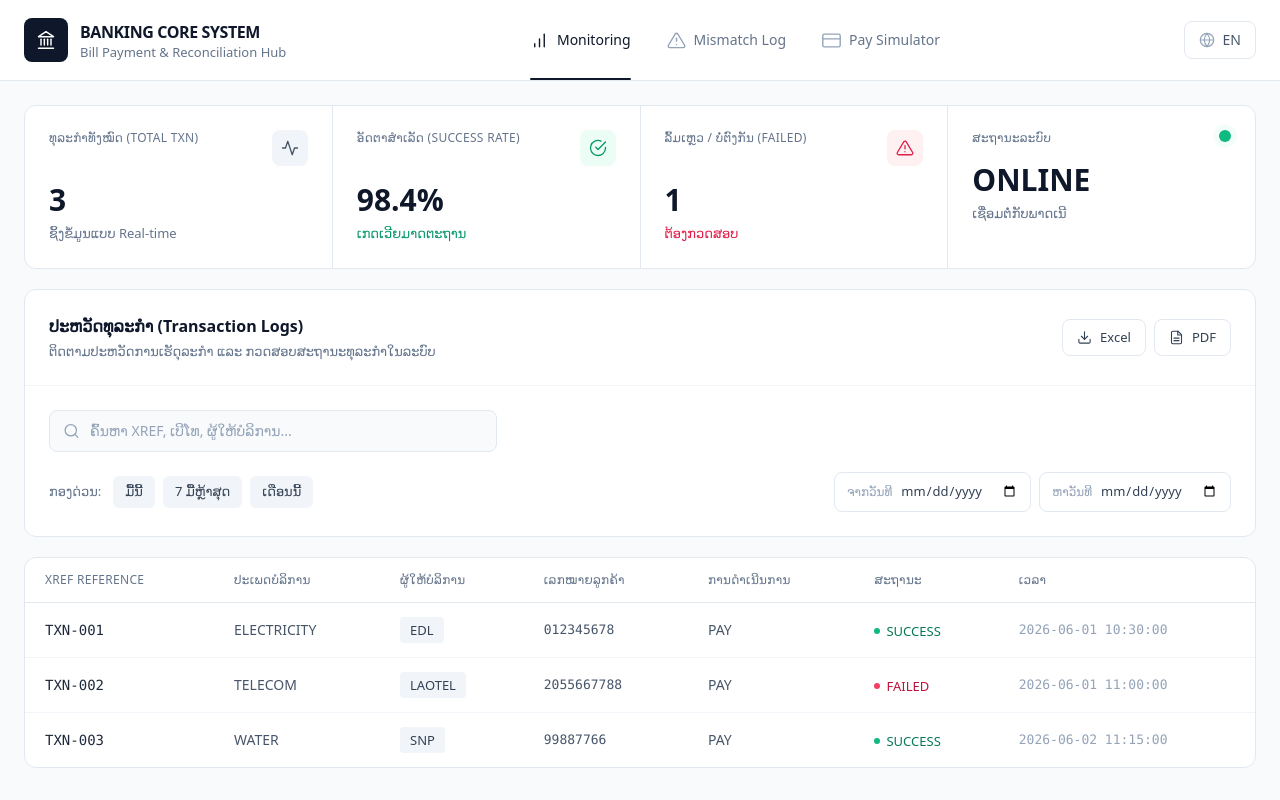
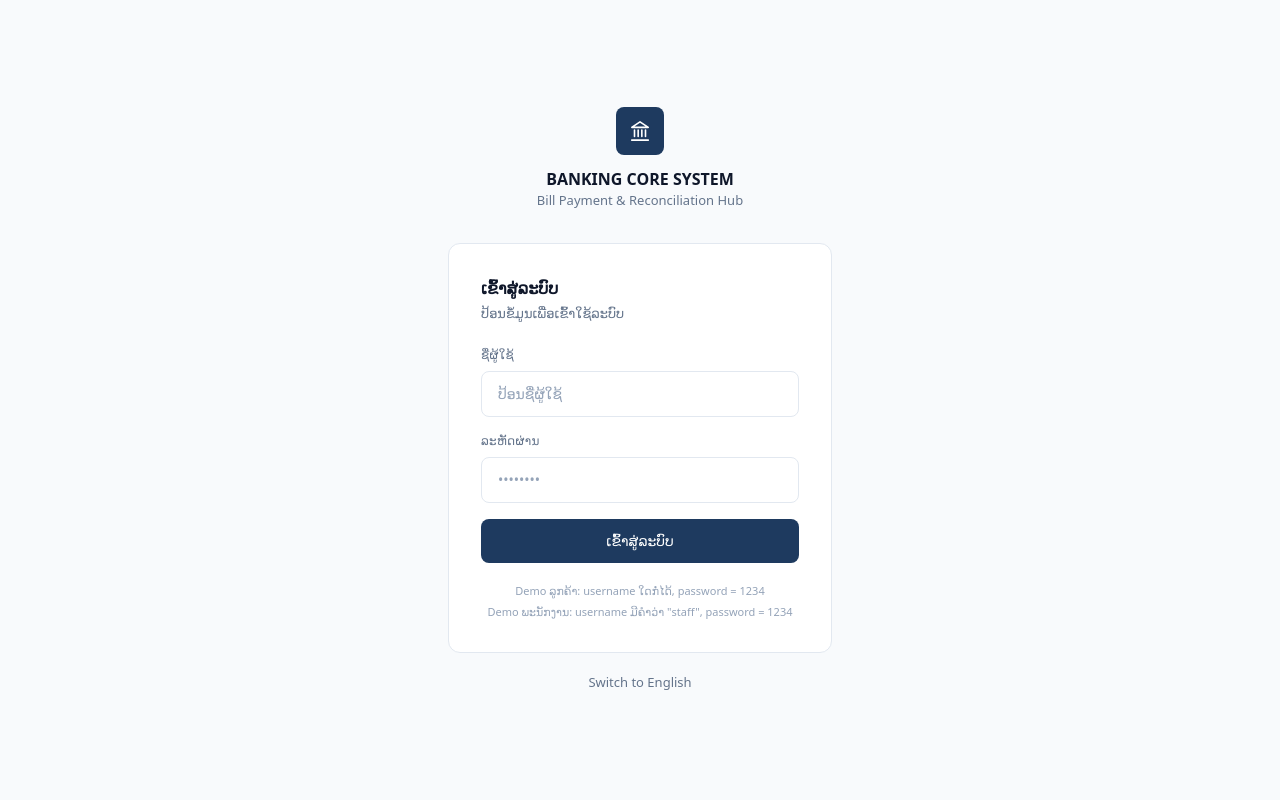
Before and after one commit to maxsytaikeo-commits/BillPayment, a React (Vite) app in the folder BillPayment-Frontend/: page / in a window 1280 px wide. Built offline with nearby package versions, Linux system fonts and the light colour scheme.

Commit message:
update login page

```diff
--- a/BillPayment-Frontend/src/App.jsx
+++ b/BillPayment-Frontend/src/App.jsx
@@ -6,9 +6,11 @@ import TransactionFilter from './components/TransactionFilter';
 import TransactionTable from './components/TransactionTable';
 import MismatchLog from './components/MismatchLog';
 import PaySimulator from './components/PaySimulator';
+import Login from './components/Login';
 
 export default function App() {
   const [lang, setLang] = useState('lo');
+  const [user, setUser] = useState(null);
   const t = translations[lang] || translations['lo'];
 
   const [activeTab, setActiveTab] = useState('monitoring');
@@ -33,6 +35,17 @@ export default function App() {
   const [consumerNo, setConsumerNo] = useState('012345678');
   const [billData, setBillData] = useState(null);
   const [receiptInfo, setReceiptInfo] = useState(null);
+
+  // ຫຼັງ login ສຳເລັດ ໃຫ້ກຳນົດ tab ເລີ່ມຕົ້ນຕາມ role
+  const handleLogin = (u) => {
+    setUser(u);
+    setActiveTab(u.role === 'customer' ? 'payment' : 'monitoring');
+  };
+
+  const handleLogout = () => {
+    setUser(null);
+    setActiveTab('monitoring');
+  };
 
   const handleQuickFilter = (type) => {
     const today = new Date();
@@ -131,12 +144,26 @@ export default function App() {
     return matchesSearch && matchesStartDate && matchesEndDate;
   });
 
+  // ຖ້າຍັງບໍ່ Login ໃຫ້ສະແດງໜ້າ Login ກ່ອນ
+  if (!user) {
+    return <Login lang={lang} setLang={setLang} onLogin={handleLogin} />;
+  }
+
   return (
     <div className="min-h-screen w-full bg-slate-50 text-slate-800 font-sans flex flex-col">
-      <Header t={t} lang={lang} setLang={setLang} activeTab={activeTab} setActiveTab={setActiveTab} />
+      <Header
+        t={t}
+        lang={lang}
+        setLang={setLang}
+        activeTab={activeTab}
+        setActiveTab={setActiveTab}
+        user={user}
+        onLogout={handleLogout}
+      />
 
-      <main className="w-full flex-1 px-6 py-6 space-y-5">
-        {activeTab === 'monitoring' && (
+      <main className="w-full flex-1 max-w-7xl mx-auto px-6 py-8 space-y-6">
+        {/* ໜ້າສະເພາະພະນັກງານ Bank ເທົ່ານັ້ນ */}
+        {activeTab === 'monitoring' && user.role === 'staff' && (
           <div className="space-y-5">
             <SummaryCards t={t} transactions={transactions} mismatches={mismatches} />
             <TransactionFilter
@@ -155,10 +182,11 @@ export default function App() {
           </div>
         )}
 
-        {activeTab === 'mismatch' && (
+        {activeTab === 'mismatch' && user.role === 'staff' && (
           <MismatchLog t={t} mismatches={mismatches} handleRetry={handleRetry} />
         )}
 
+        {/* ໜ້າສະເພາະລູກຄ້າ (ແຕ່ staff ກໍ່ເບິ່ງໄດ້ ສຳລັບທົດສອບ) */}
         {activeTab === 'payment' && (
           <PaySimulator
             t={t}
--- a/BillPayment-Frontend/src/components/Header.jsx
+++ b/BillPayment-Frontend/src/components/Header.jsx
@@ -1,18 +1,20 @@
 import { IconLandmark, IconBarChart, IconAlertTriangle, IconCreditCard, IconGlobe } from './icons';
 
-export default function Header({ t = {}, lang, setLang, activeTab, setActiveTab }) {
-    const navItems = [
-        { key: 'monitoring', label: t?.tabMonitoring ? t.tabMonitoring.replace(/\s+/s, '') : '', icon: IconBarChart },
-        { key: 'mismatch', label: t?.tabMismatch ? t.tabMismatch.replace(/\s+/s, '') : '', icon: IconAlertTriangle },
-        { key: 'payment', label: t?.tabPayment ? t.tabPayment.replace(/\s+/s, '') : '', icon: IconCreditCard },
+export default function Header({ t, lang, setLang, activeTab, setActiveTab, user, onLogout }) {
+  const allNavItems = [
+    { key: 'monitoring', label: t?.tabMonitoring ? t.tabMonitoring.replace(/^\S+\s/, '') : '', icon: IconBarChart, roles: ['staff'] },
+    { key: 'mismatch', label: t?.tabMismatch ? t.tabMismatch.replace(/^\S+\s/, '') : '', icon: IconAlertTriangle, roles: ['staff'] },
+    { key: 'payment', label: t?.tabPayment ? t.tabPayment.replace(/^\S+\s/, '') : '', icon: IconCreditCard, roles: ['customer', 'staff'] },
   ];
+
+  const navItems = allNavItems.filter(item => item.roles.includes(user?.role));
 
   return (
     <header className="bg-white border-b border-slate-200 sticky top-0 z-50 print:hidden">
       <div className="max-w-7xl mx-auto px-6">
         <div className="h-20 flex items-center justify-between gap-6">
           <div className="flex items-center gap-3 min-w-0">
-            <div className="h-11 w-11 shrink-0 rounded-lg bg-slate-900 flex items-center justify-center text-white">
+            <div className="h-11 w-11 shrink-0 rounded-lg bg-[#1e3a5f] flex items-center justify-center text-white">
               <IconLandmark size={20} />
             </div>
             <div className="min-w-0 leading-tight">
@@ -33,19 +35,37 @@ export default function Header({ t = {}, lang, setLang, activeTab, setActiveTab
                 <Icon size={19} className={activeTab === key ? 'text-slate-900' : 'text-slate-400'} />
                 {label}
                 {activeTab === key && (
-                  <span className="absolute bottom-0 left-4 right-4 h-[2.5px] bg-slate-900 rounded-full" />
+                  <span className="absolute bottom-0 left-4 right-4 h-[2.5px] bg-[#1e3a5f] rounded-full" />
                 )}
               </button>
             ))}
           </nav>
 
+          <div className="flex items-center gap-2 shrink-0">
+            {user && (
+              <span className="hidden sm:inline-flex items-center px-2.5 py-1 bg-slate-100 rounded-md text-[11px] font-medium text-slate-500 uppercase tracking-wide">
+                {user.role === 'staff' ? (lang === 'lo' ? 'ພະນັກງານ' : 'Staff') : (lang === 'lo' ? 'ລູກຄ້າ' : 'Customer')}
+              </span>
+            )}
+
             <button
               onClick={() => setLang(lang === 'lo' ? 'en' : 'lo')}
-            className="flex items-center gap-2 px-3.5 py-2 border border-slate-200 hover:border-slate-300 hover:bg-slate-50 rounded-lg text-sm font-medium text-slate-600 transition-colors shrink-0"
+              className="flex items-center gap-2 px-3.5 py-2 border border-slate-200 hover:border-slate-300 hover:bg-slate-50 rounded-lg text-sm font-medium text-slate-600 transition-colors"
             >
               <IconGlobe size={16} className="text-slate-400" />
               {lang === 'lo' ? 'EN' : 'LA'}
             </button>
+
+            {user && (
+              <button
+                onClick={onLogout}
+                className="flex items-center gap-2 px-3.5 py-2 border border-slate-200 hover:border-rose-200 hover:bg-rose-50 hover:text-rose-600 rounded-lg text-sm font-medium text-slate-600 transition-colors"
+                title={user.username}
+              >
+                {lang === 'lo' ? 'ອອກ' : 'Logout'}
+              </button>
+            )}
+          </div>
         </div>
 
         {/* Mobile nav */}
@@ -60,7 +80,7 @@ export default function Header({ t = {}, lang, setLang, activeTab, setActiveTab
             >
               <Icon size={16} />
               {label}
-              {activeTab === key && <span className="absolute bottom-0 left-2 right-2 h-[2.5px] bg-slate-900 rounded-full" />}
+              {activeTab === key && <span className="absolute bottom-0 left-2 right-2 h-[2.5px] bg-[#1e3a5f] rounded-full" />}
             </button>
           ))}
         </nav>
--- /dev/null
+++ b/BillPayment-Frontend/src/components/Login.jsx
@@ -0,0 +1,117 @@
+import { useState } from 'react';
+import { IconLandmark, IconAlertTriangle } from './icons';
+
+export default function Login({ lang, setLang, onLogin }) {
+  const [username, setUsername] = useState('');
+  const [password, setPassword] = useState('');
+  const [error, setError] = useState('');
+  const [loading, setLoading] = useState(false);
+
+  const handleSubmit = (e) => {
+    e.preventDefault();
+    setError('');
+
+    if (!username || !password) {
+      setError(lang === 'lo' ? 'ກະລຸນາປ້ອນຊື່ຜູ້ໃຊ້ ແລະ ລະຫັດຜ່ານ' : 'Please enter username and password');
+      return;
+    }
+
+    setLoading(true);
+
+    // TODO: ແທນທີ່ດ້ວຍການເອີ້ນ API ຈິງ ເມື່ອ Backend ພ້ອມ
+    // ຕົວຢ່າງ: POST /api/login { username, password }
+    // Backend ຄວນຕອບກັບ role ມາຈາກ tb_users.user_status (ເຊັ່ນ 'staff' ຫຼື 'customer')
+    setTimeout(() => {
+      setLoading(false);
+      if (password === '1234') {
+        // mock role check — ໃນລະບົບຈິງ role ຕ້ອງມາຈາກ Backend response
+        const role = username.toLowerCase().includes('staff') ? 'staff' : 'customer';
+        onLogin({ username, role });
+      } else {
+        setError(lang === 'lo' ? 'ຊື່ຜູ້ໃຊ້ ຫຼື ລະຫັດຜ່ານບໍ່ຖືກຕ້ອງ' : 'Invalid username or password');
+      }
+    }, 500);
+  };
+
+  return (
+    <div className="min-h-screen w-full bg-slate-50 flex items-center justify-center px-4">
+      <div className="w-full max-w-sm">
+        <div className="flex flex-col items-center gap-3 mb-8">
+          <div className="h-12 w-12 rounded-lg bg-[#1e3a5f] flex items-center justify-center text-white">
+            <IconLandmark size={22} />
+          </div>
+          <div className="text-center">
+            <p className="font-semibold text-base text-slate-900">BANKING CORE SYSTEM</p>
+            <p className="text-[13px] text-slate-500">Bill Payment & Reconciliation Hub</p>
+          </div>
+        </div>
+
+        <div className="bg-white border border-slate-200 rounded-xl p-8">
+          <h1 className="text-base font-semibold text-slate-900 mb-1">
+            {lang === 'lo' ? 'ເຂົ້າສູ່ລະບົບ' : 'Sign in'}
+          </h1>
+          <p className="text-[13px] text-slate-500 mb-6">
+            {lang === 'lo' ? 'ປ້ອນຂໍ້ມູນເພື່ອເຂົ້າໃຊ້ລະບົບ' : 'Enter your credentials to continue'}
+          </p>
+
+          {error && (
+            <div className="flex items-center gap-2 bg-rose-50 border border-rose-200 text-rose-700 text-[13px] rounded-lg px-3.5 py-2.5 mb-5">
+              <IconAlertTriangle size={15} />
+              {error}
+            </div>
+          )}
+
+          <form onSubmit={handleSubmit} className="space-y-4">
+            <div>
+              <label className="block text-xs font-medium text-slate-500 uppercase tracking-wide mb-2">
+                {lang === 'lo' ? 'ຊື່ຜູ້ໃຊ້' : 'Username'}
+              </label>
+              <input
+                type="text"
+                value={username}
+                onChange={(e) => setUsername(e.target.value)}
+                placeholder={lang === 'lo' ? 'ປ້ອນຊື່ຜູ້ໃຊ້' : 'Enter username'}
+                className="w-full bg-white border border-slate-200 rounded-lg px-4 py-3 text-sm text-slate-800 placeholder-slate-400 focus:outline-none focus:ring-2 focus:ring-slate-900/10 focus:border-slate-300"
+              />
+            </div>
+
+            <div>
+              <label className="block text-xs font-medium text-slate-500 uppercase tracking-wide mb-2">
+                {lang === 'lo' ? 'ລະຫັດຜ່ານ' : 'Password'}
+              </label>
+              <input
+                type="password"
+                value={password}
+                onChange={(e) => setPassword(e.target.value)}
+                placeholder="••••••••"
+                className="w-full bg-white border border-slate-200 rounded-lg px-4 py-3 text-sm text-slate-800 placeholder-slate-400 focus:outline-none focus:ring-2 focus:ring-slate-900/10 focus:border-slate-300"
+              />
+            </div>
+
+            <button
+              type="submit"
+              disabled={loading}
+              className="w-full bg-[#1e3a5f] hover:bg-[#16304d] disabled:opacity-60 text-white font-medium py-3 rounded-lg transition-colors text-sm"
+            >
+              {loading
+                ? (lang === 'lo' ? 'ກຳລັງກວດສອບ...' : 'Signing in...')
+                : (lang === 'lo' ? 'ເຂົ້າສູ່ລະບົບ' : 'Sign in')}
+            </button>
+          </form>
+
+          <div className="text-[11px] text-slate-400 text-center mt-5 space-y-1">
+            <p>{lang === 'lo' ? 'Demo ລູກຄ້າ: username ໃດກໍ່ໄດ້, password = 1234' : 'Demo customer: any username, password = 1234'}</p>
+            <p>{lang === 'lo' ? 'Demo ພະນັກງານ: username ມີຄຳວ່າ "staff", password = 1234' : 'Demo staff: username contains "staff", password = 1234'}</p>
+          </div>
+        </div>
+
+        <button
+          onClick={() => setLang(lang === 'lo' ? 'en' : 'lo')}
+          className="w-full text-center text-[13px] text-slate-500 hover:text-slate-800 mt-5"
+        >
+          {lang === 'lo' ? 'Switch to English' : 'ປ່ຽນເປັນພາສາລາວ'}
+        </button>
+      </div>
+    </div>
+  );
+}
--- a/BillPayment-Frontend/src/components/MismatchLog.jsx
+++ b/BillPayment-Frontend/src/components/MismatchLog.jsx
@@ -54,7 +54,7 @@ export default function MismatchLog({ t, mismatches, handleRetry }) {
                   </td>
                   <td className="py-4 px-5 text-center">
                     {item.resolutionStatus === 'PENDING' ? (
-                      <button onClick={() => handleRetry(item.xref)} className="inline-flex items-center gap-2 bg-slate-900 hover:bg-slate-800 text-white font-medium px-3.5 py-2 rounded-lg text-[13px] transition-colors">
+                      <button onClick={() => handleRetry(item.xref)} className="inline-flex items-center gap-2 bg-slate-900 hover:bg-[#16304d] text-white font-medium px-3.5 py-2 rounded-lg text-[13px] transition-colors">
                         <IconRefresh size={14} /> {t.retryApi.replace(/^\S+\s/, '')}
                       </button>
                     ) : (
--- a/BillPayment-Frontend/src/components/PaySimulator.jsx
+++ b/BillPayment-Frontend/src/components/PaySimulator.jsx
@@ -1,6 +1,14 @@
-import { IconZap, IconSmartphone, IconDroplet, IconArrowLeft, IconCheckCircle, IconRefresh, IconSearch, IconCreditCard } from './icons';
+import { IconZap, IconSmartphone, IconDroplet, IconArrowLeft, IconCheckCircle, IconRefresh, IconSearch, IconCreditCard, IconChevronDown } from './icons';
 
 const serviceIcons = { ELECTRICITY: IconZap, TELECOM: IconSmartphone, WATER: IconDroplet };
+
+// ເພີ່ມ provider ໃໝ່ຢູ່ນີ້ບ່ອນດຽວ — ຂະຫຍາຍໄດ້ບໍ່ຈຳກັດ ບໍ່ຕ້ອງແກ້ layout
+const allProviders = [
+  { code: 'EDL', name: 'ໄຟຟ້າລາວ', service: 'ELECTRICITY' },
+  { code: 'SNP', name: 'ນ້ຳປະປາ', service: 'WATER' },
+  { code: 'LAOTEL', name: 'Lao Telecom', service: 'TELECOM' },
+  { code: 'UNITEL', name: 'Unitel', service: 'TELECOM' },
+];
 
 export default function PaySimulator({
   t, lang, paymentStep, setPaymentStep, serviceCode, setServiceCode,
@@ -12,6 +20,14 @@ export default function PaySimulator({
     { n: 2, label: lang === 'lo' ? 'ຢືນຢັນ' : 'Confirm' },
     { n: 3, label: lang === 'lo' ? 'ໃບຮັບເງິນ' : 'Receipt' },
   ];
+
+  const groupedProviders = allProviders.reduce((groups, p) => {
+    (groups[p.service] = groups[p.service] || []).push(p);
+    return groups;
+  }, {});
+
+  const CurrentServiceIcon = serviceIcons[serviceCode] || IconCreditCard;
+  const currentProvider = allProviders.find(p => p.code === providerCode);
 
   return (
     <div className="space-y-6">
@@ -28,7 +44,7 @@ export default function PaySimulator({
               <div key={s.n} className="flex items-center gap-3 flex-1">
                 <div className="flex items-center gap-2.5">
                   <div className={`w-7 h-7 rounded-full flex items-center justify-center text-xs font-semibold shrink-0 ${
-                    paymentStep === s.n ? 'bg-slate-900 text-white' :
+                    paymentStep === s.n ? 'bg-[#1e3a5f] text-white' :
                     paymentStep > s.n ? 'bg-emerald-500 text-white' : 'bg-slate-100 text-slate-400'
                   }`}>
                     {paymentStep > s.n ? '✓' : s.n}
@@ -43,51 +59,31 @@ export default function PaySimulator({
           {paymentStep === 1 && (
             <form onSubmit={handleInquiry} className="space-y-6">
               <div>
-                <label className="block text-xs font-medium text-slate-500 uppercase tracking-wide mb-2.5">{t.serviceType}</label>
-                <div className="grid grid-cols-3 gap-3">
-                  {['ELECTRICITY', 'TELECOM', 'WATER'].map((sv) => {
-                    const Icon = serviceIcons[sv];
-                    const active = serviceCode === sv;
-                    return (
-                      <button
-                        type="button"
-                        key={sv}
-                        onClick={() => {
-                          setServiceCode(sv);
-                          if (sv === 'ELECTRICITY') setProviderCode('EDL');
-                          else if (sv === 'WATER') setProviderCode('SNP');
-                          else setProviderCode('LAOTEL');
-                        }}
-                        className={`flex flex-col items-center gap-2 py-4 rounded-lg border text-[13px] font-medium transition-colors ${
-                          active ? 'border-slate-900 bg-slate-900 text-white' : 'border-slate-200 text-slate-600 hover:border-slate-300'
-                        }`}
-                      >
-                        <Icon size={20} />
-                        {sv}
-                      </button>
-                    );
-                  })}
+                <label className="block text-xs font-medium text-slate-500 uppercase tracking-wide mb-2.5">{t.providerPartner}</label>
+                <div className="relative">
+                  <span className="absolute left-3.5 top-1/2 -translate-y-1/2 text-slate-400 pointer-events-none">
+                    <CurrentServiceIcon size={18} />
+                  </span>
+                  <select
+                    value={providerCode}
+                    onChange={(e) => {
+                      const selected = e.target.value;
+                      setProviderCode(selected);
+                      const found = allProviders.find(p => p.code === selected);
+                      if (found) setServiceCode(found.service);
+                    }}
+                    className="w-full appearance-none bg-white border border-slate-200 rounded-lg pl-11 pr-10 py-3 text-sm text-slate-800 focus:outline-none focus:ring-2 focus:ring-slate-900/10 focus:border-slate-300"
+                  >
+                    {Object.entries(groupedProviders).map(([service, providers]) => (
+                      <optgroup key={service} label={service}>
+                        {providers.map(p => (
+                          <option key={p.code} value={p.code}>{p.code} — {p.name}</option>
+                        ))}
+                      </optgroup>
+                    ))}
+                  </select>
+                  <IconChevronDown size={16} className="absolute right-3.5 top-1/2 -translate-y-1/2 text-slate-400 pointer-events-none" />
                 </div>
-              </div>
-
-              <div>
-                <label className="block text-xs font-medium text-slate-500 uppercase tracking-wide mb-2.5">{t.providerPartner}</label>
-                <select
-                  value={providerCode}
-                  onChange={(e) => setProviderCode(e.target.value)}
-                  className="w-full bg-white border border-slate-200 rounded-lg px-4 py-3 text-sm text-slate-800 focus:outline-none focus:ring-2 focus:ring-slate-900/10 focus:border-slate-300"
-                >
-                  {serviceCode === 'ELECTRICITY' ? (
-                    <option value="EDL">EDL — ໄຟຟ້າລາວ</option>
-                  ) : serviceCode === 'WATER' ? (
-                    <option value="SNP">SNP — ນ້ຳປະປາ</option>
-                  ) : (
-                    <>
-                      <option value="LAOTEL">LAOTEL</option>
-                      <option value="UNITEL">UNITEL</option>
-                    </>
-                  )}
-                </select>
               </div>
 
               <div>
@@ -100,7 +96,7 @@ export default function PaySimulator({
                 />
               </div>
 
-              <button type="submit" className="w-full flex items-center justify-center gap-2 bg-slate-900 hover:bg-slate-800 text-white font-medium py-3 rounded-lg transition-colors text-sm">
+              <button type="submit" className="w-full flex items-center justify-center gap-2 bg-[#1e3a5f] hover:bg-[#16304d] text-white font-medium py-3 rounded-lg transition-colors text-sm">
                 <IconSearch size={16} /> {t.inquiryBtn.replace(/^\S+\s/, '')}
               </button>
             </form>
@@ -135,7 +131,7 @@ export default function PaySimulator({
                 <button onClick={() => setPaymentStep(1)} className="flex items-center justify-center gap-2 w-1/3 border border-slate-200 hover:bg-slate-50 text-slate-700 font-medium py-3 rounded-lg text-sm transition-colors">
                   <IconArrowLeft size={16} /> {t.backBtn}
                 </button>
-                <button onClick={handleConfirmPayment} className="w-2/3 bg-slate-900 hover:bg-slate-800 text-white font-medium py-3 rounded-lg text-sm transition-colors">
+                <button onClick={handleConfirmPayment} className="w-2/3 bg-slate-900 hover:bg-[#16304d] text-white font-medium py-3 rounded-lg text-sm transition-colors">
                   {t.confirmPayBtn.replace(/^\S+\s/, '')}
                 </button>
               </div>
@@ -160,7 +156,7 @@ export default function PaySimulator({
                 <p><span className="text-slate-500">Time</span> · {receiptInfo.payDate}</p>
               </div>
 
-              <button onClick={() => { setPaymentStep(1); setReceiptInfo(null); }} className="w-full flex items-center justify-center gap-2 bg-slate-900 hover:bg-slate-800 text-white font-medium py-3 rounded-lg text-sm transition-colors">
+              <button onClick={() => { setPaymentStep(1); setReceiptInfo(null); }} className="w-full flex items-center justify-center gap-2 bg-[#1e3a5f]  text-white font-medium py-3 rounded-lg text-sm transition-colors">
                 <IconRefresh size={16} /> {t.newTxnBtn.replace(/^\S+\s/, '')}
               </button>
             </div>
@@ -168,14 +164,14 @@ export default function PaySimulator({
         </div>
 
         {/* RIGHT: Summary / Info panel — fills space, always visible */}
-        <div className="bg-slate-900 text-white rounded-xl p-8 space-y-6 lg:sticky lg:top-24">
+        <div className="bg-[#1e3a5f] text-white rounded-xl p-8 space-y-6 lg:sticky lg:top-24">
           <div className="flex items-center gap-3">
             <div className="w-10 h-10 rounded-lg bg-white/10 flex items-center justify-center">
-              <IconCreditCard size={20} />
+              <CurrentServiceIcon size={20} />
             </div>
             <div>
               <p className="font-semibold text-sm">
-                {serviceCode === 'ELECTRICITY' ? 'EDL — ໄຟຟ້າລາວ' : serviceCode === 'WATER' ? 'SNP — ນ້ຳປະປາ' : providerCode}
+                {currentProvider ? `${currentProvider.code} — ${currentProvider.name}` : providerCode}
               </p>
               <p className="text-[13px] text-slate-400">{serviceCode}</p>
             </div>
@@ -203,7 +199,7 @@ export default function PaySimulator({
             <ol className="space-y-3 text-[13px] text-slate-300">
               <li className="flex gap-3">
                 <span className="shrink-0 w-5 h-5 rounded-full bg-white/10 flex items-center justify-center text-[11px]">1</span>
-                {lang === 'lo' ? 'ເລືອກປະເພດບໍລິການ ແລະ ໃສ່ເລກບັນຊີ' : 'Select service and enter account number'}
+                {lang === 'lo' ? 'ເລືອກຜູ້ໃຫ້ບໍລິການ ແລະ ໃສ່ເລກບັນຊີ' : 'Select provider and enter account number'}
               </li>
               <li className="flex gap-3">
                 <span className="shrink-0 w-5 h-5 rounded-full bg-white/10 flex items-center justify-center text-[11px]">2</span>
--- a/BillPayment-Frontend/src/components/icons.jsx
+++ b/BillPayment-Frontend/src/components/icons.jsx
@@ -103,7 +103,7 @@ export const IconLandmark = ({ size = 18, className = '' }) => (
 );
 
 export const IconChevronDown = ({ size = 16, className = '' }) => (
-  <svg width={size} height={size} viewBox="0 0 24 24" className={className} {...base}>
+  <svg width={size} height={size} viewBox="0 0 24 24" className={className} fill="none" stroke="currentColor" strokeWidth="1.75" strokeLinecap="round" strokeLinejoin="round">
     <polyline points="6 9 12 15 18 9" />
   </svg>
 );
--- a/BillPayment-Frontend/src/translations.js
+++ b/BillPayment-Frontend/src/translations.js
@@ -8,7 +8,7 @@ export const translations = {
     totalTxn: "ທຸລະກຳທັງໝົດ (Total Txn)",
     realtimeSynced: "● ຊິ້ງຂໍ້ມູນແບບ Real-time",
     successRate: "ອັດຕາສຳເລັດ (Success Rate)",
-    stableGateway: "ເກດເວີຍມາດຕະຖານ",
+    stableGateway: "ເກດເວມາດຕະຖານ",
     failedMismatch: "ລົ້ມເຫຼວ / ບໍ່ຕົງກັນ (Failed)",
     requiresAction: "ຕ້ອງກວດສອບ",
     systemStatus: "ສະຖານະລະບົບ",
```
Also changed, not shown: BillPayment-Frontend/src/api.js (added, +39 -0 lines). Lines whose indentation alone changed are shown as unchanged.
